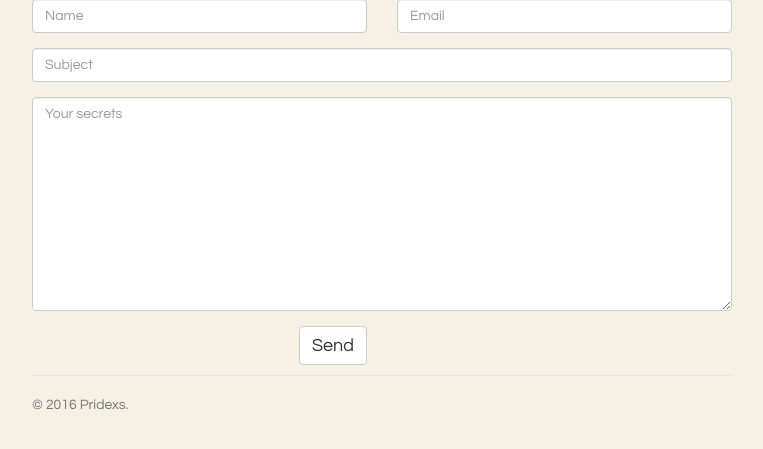
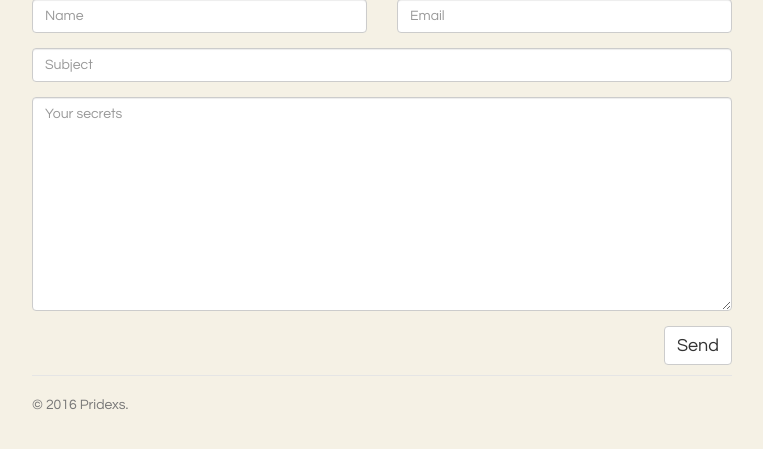
Before and after one commit to Pridexs/pridexs.com, a Django app: template pridexs/mainwebsite/templates/mainwebsite/contact.html in a window 1280 px wide. Shown: the part 214-663 px from the top of the page, without its empty margins (258-1021 px from the left). Run offline with Django 3.2, Linux system fonts and the light colour scheme; the template is opened without the code that fills it, so the values that code supplies are empty; some libraries are stand-ins or nearby versions.

Commit message:
Added robots.txt and fixed contact page

```diff
--- /dev/null
+++ b/pridexs/mainwebsite/static/robots.txt
@@ -0,0 +1,2 @@
+User-agent: *
+Disallow:
--- a/pridexs/mainwebsite/templates/mainwebsite/contact.html
+++ b/pridexs/mainwebsite/templates/mainwebsite/contact.html
@@ -117,7 +117,7 @@
           <textarea class="form-control" name="c_message" rows="10" id="c_message" placeholder="{% trans "Your secrets" %}" required="true"></textarea>
         </div>
 
-        <div class="col-lg-6">
+        <div class="col-lg-6 pull-right">
           <button type="submit" name="submit_message" class="btn btn-default pull-right">{% trans "Send" %}</button>
         </div>
       </div>
```
